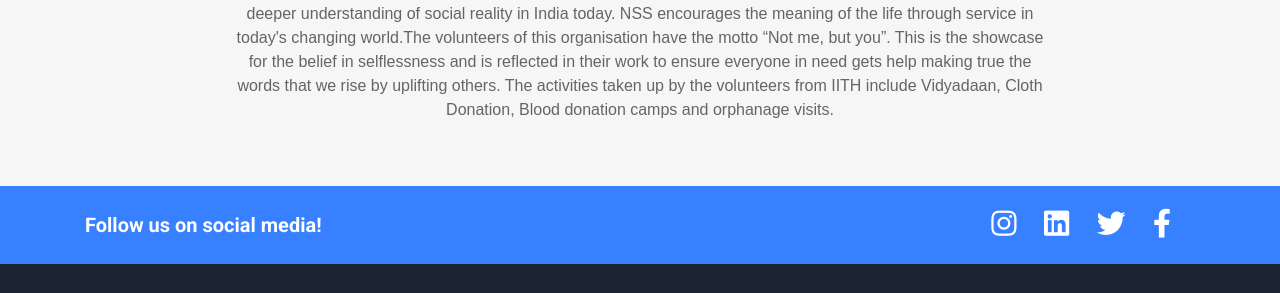
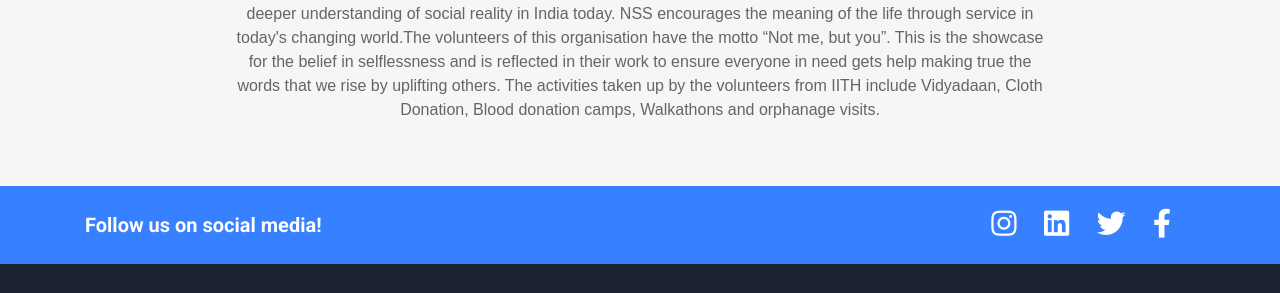
Before and after one commit to iith-nss/iith_nss_jekyll, a Jekyll site: the page built from index.md, in a window 1280 px wide and 900 px high, scrolled down 911 px. Shown: the part 279-572 px from the top of the window. Built offline with Jekyll 4.4.1, drawn with Linux system fonts in a browser that asks for light colours; nearby versions of some CDN libraries; some of the changed text lies outside the part shown.

Commit message:
Gallery links bug fixed along with slight description on main page

```diff
--- a/_includes/navigation.html
+++ b/_includes/navigation.html
@@ -30,13 +30,13 @@
           GALLERY
         </a>
         <div class="dropdown-menu" aria-labelledby="navbarDropdownMenuLink">
-          <a href="{{site.baseurl}}/events/blood-donation.html" class="dropdown-item">Blood Donation</a>
-          <a href="{{site.baseurl}}/events/book-donation.html" class="dropdown-item">Book Donation</a>
-          <a href="{{site.baseurl}}/events/plantation-drive.html" class="dropdown-item">Plantation Drive</a>
-          <a href="{{site.baseurl}}/events/swachh-bharat.html" class="dropdown-item">Swachh Bharat</a>
-          <a href="{{site.baseurl}}/events/vidyadaan.html" class="dropdown-item">Vidyadaan</a>
-          <a href="{{site.baseurl}}/events/walkathon.html" class="dropdown-item">Walkathon</a>
-          <a href="/events/mattress-donation.html" class="dropdown-item">Mattress Donation</a>
+          <a href="{{site.baseurl}}/events/event-descriptions/blood-donation.html" class="dropdown-item">Blood Donation</a>
+          <a href="{{site.baseurl}}/events/event-descriptions/book-donation.html" class="dropdown-item">Book Donation</a>
+          <a href="{{site.baseurl}}/events/event-descriptions/plantation-drive.html" class="dropdown-item">Plantation Drive</a>
+          <a href="{{site.baseurl}}/events/event-descriptions/swachh-bharat.html" class="dropdown-item">Swachh Bharat</a>
+          <a href="{{site.baseurl}}/events/event-descriptions/vidyadaan.html" class="dropdown-item">Vidyadaan</a>
+          <a href="{{site.baseurl}}/events/event-descriptions/walkathon.html" class="dropdown-item">Walkathon</a>
+          <a href="/events/event-descriptions/mattress-donation.html" class="dropdown-item">Mattress Donation</a>
         </div>
       </li>
 
--- a/index.md
+++ b/index.md
@@ -58,7 +58,7 @@
                 NSS at IIT Hyderabad is aimed at providing each student with a significant context in which he/she can reach a deeper understanding of social reality in India today.
                 NSS encourages the meaning of the life through service in today's changing world.The volunteers of this organisation have the motto “Not me, but you”.
                 This is the showcase for the belief in selflessness and is reflected in their work to ensure everyone in need gets help making true the words that we rise by uplifting others.
-                The activities taken up by the volunteers from IITH include Vidyadaan, Cloth Donation, Blood donation camps and orphanage visits.
+                The activities taken up by the volunteers from IITH include Vidyadaan, Cloth Donation, Blood donation camps, Walkathons and orphanage visits.
               </p>
           </div>
       </div>
```
